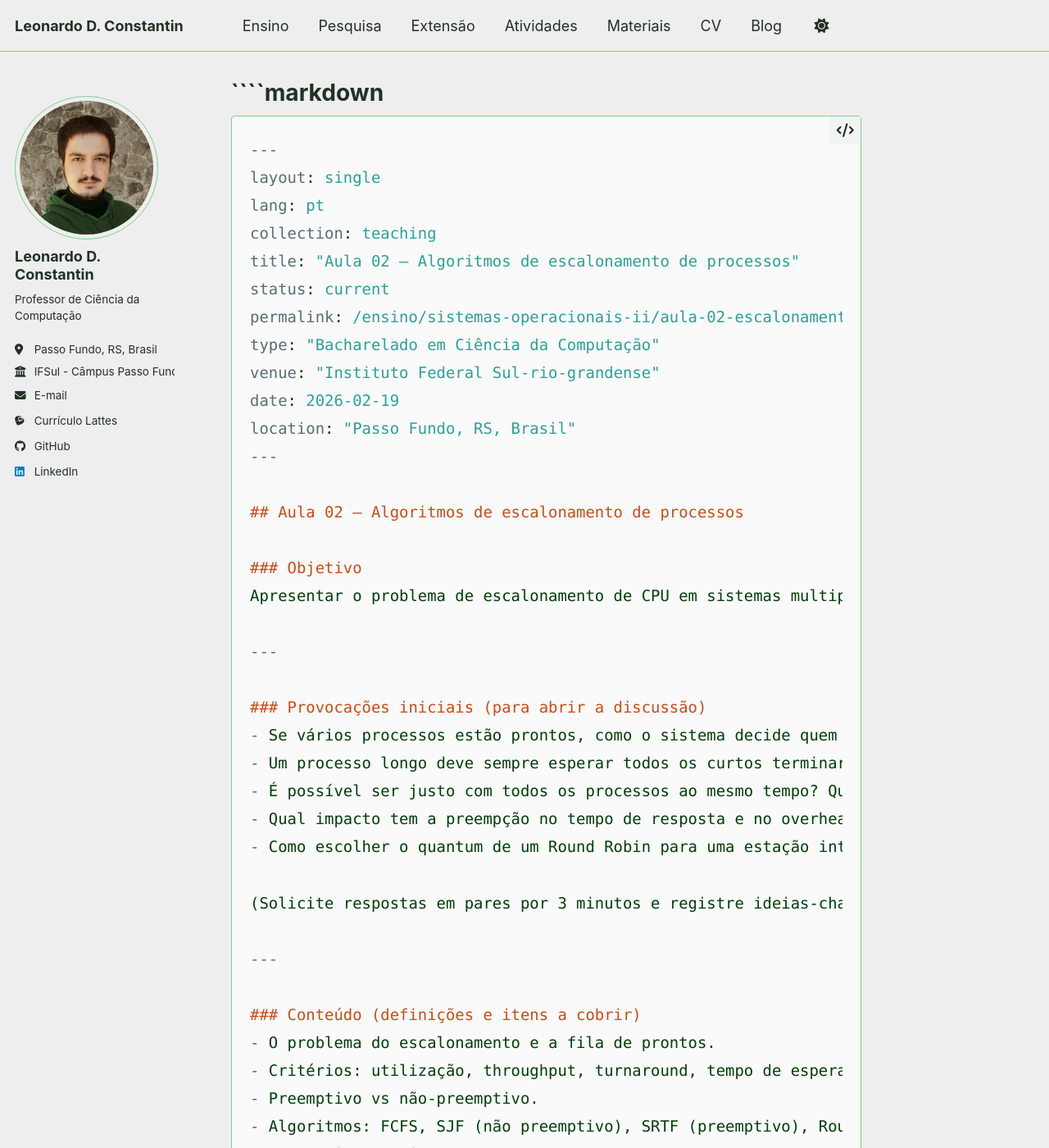
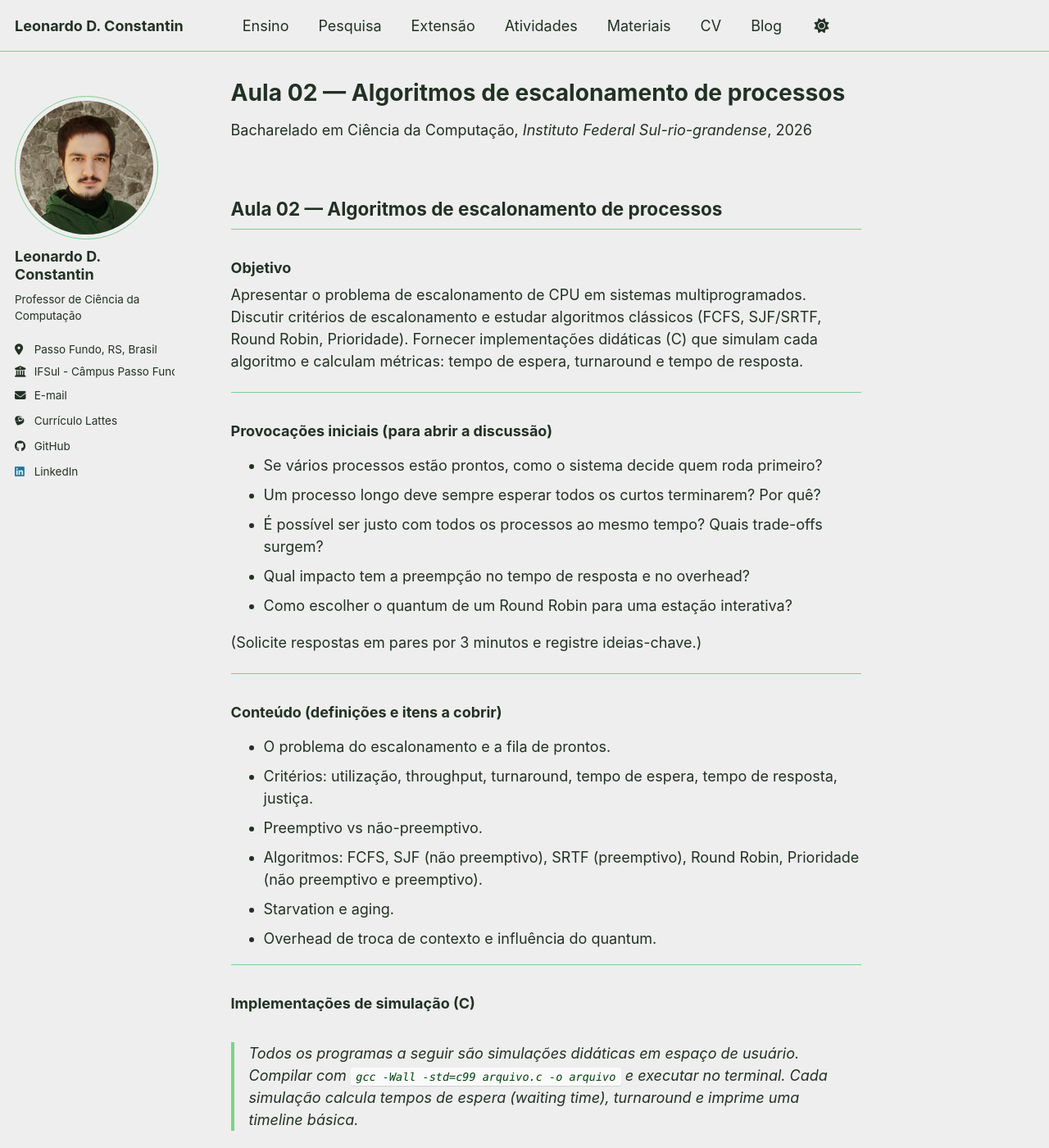
Before and after one commit to ldconstantin/ldconstantin.github.io, a Jekyll site: the page built from ensino/sistemas-operacionais-ii/aula-02-escalonamento-de-processos.md, in a window 1280 px wide and 1400 px high. Shown: the whole window at 82% size. Built offline with Jekyll 4.4.1, drawn with Linux system fonts in a browser that asks for light colours; some web fonts are replaced; our own code applies the rules of GitHub Pages for plain Markdown files; a script bundle is joined from its source files by our own code; library files that are not in the unit come from our copies; some of the changed text lies outside the part shown.

Commit message:
corrigida aula de SO sobre escalonamento de processos

`````diff
--- a/assets/css/main.scss
+++ b/assets/css/main.scss
@@ -47,5 +47,5 @@ pre {
 }
 
 code {
-  font-size: 1.05rem;
+  font-size: 0.86rem;
 }
--- a/ensino/sistemas-operacionais-ii/aula-02-escalonamento-de-processos.md
+++ b/ensino/sistemas-operacionais-ii/aula-02-escalonamento-de-processos.md
@@ -1,4 +1,3 @@
-````markdown
 ---
 layout: single
 lang: pt
@@ -320,4 +319,3 @@ int main() {
 - Notas e implementações didáticas disponíveis em materiais de apoio do curso.
 
 ---
-````
`````
